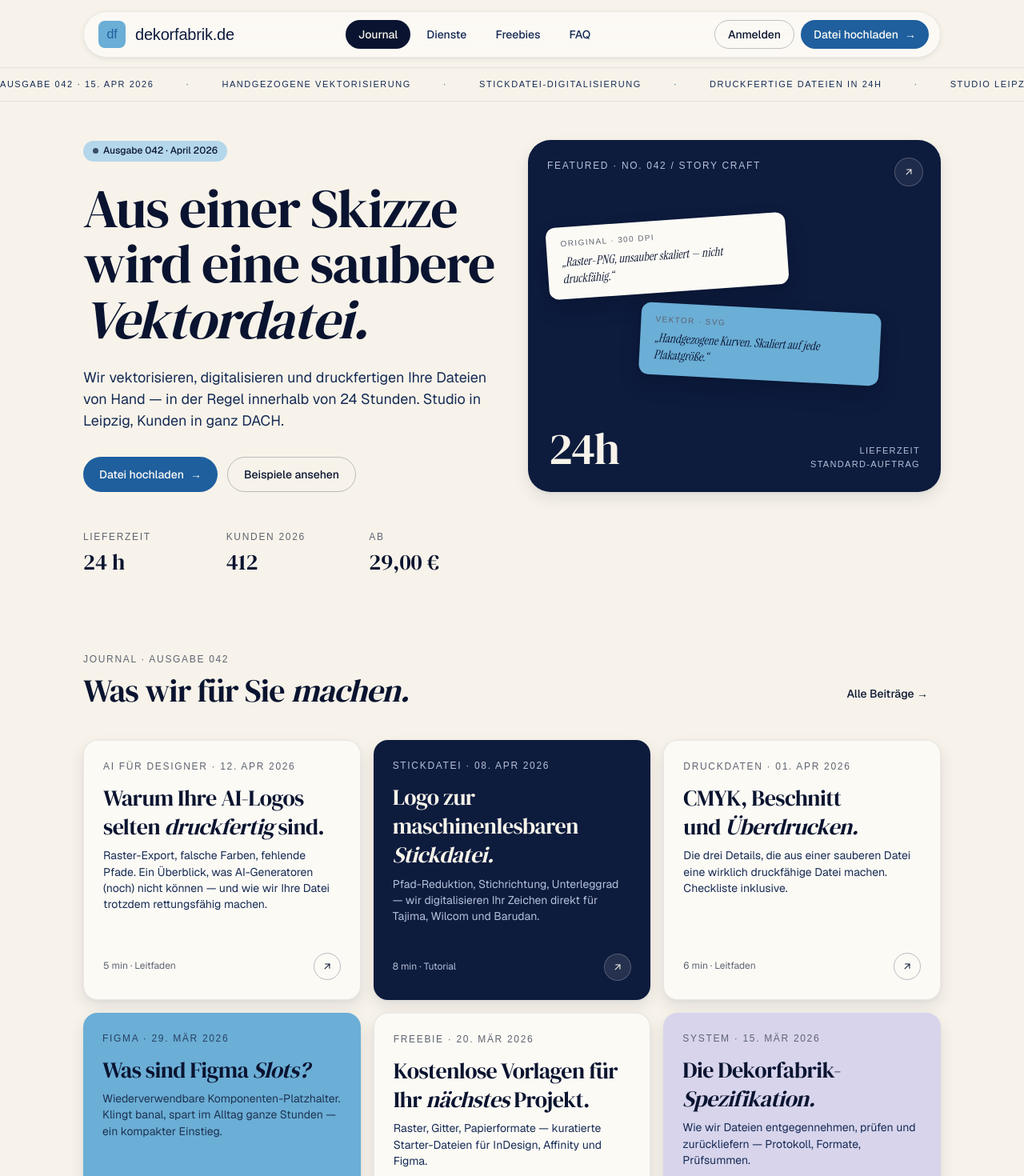
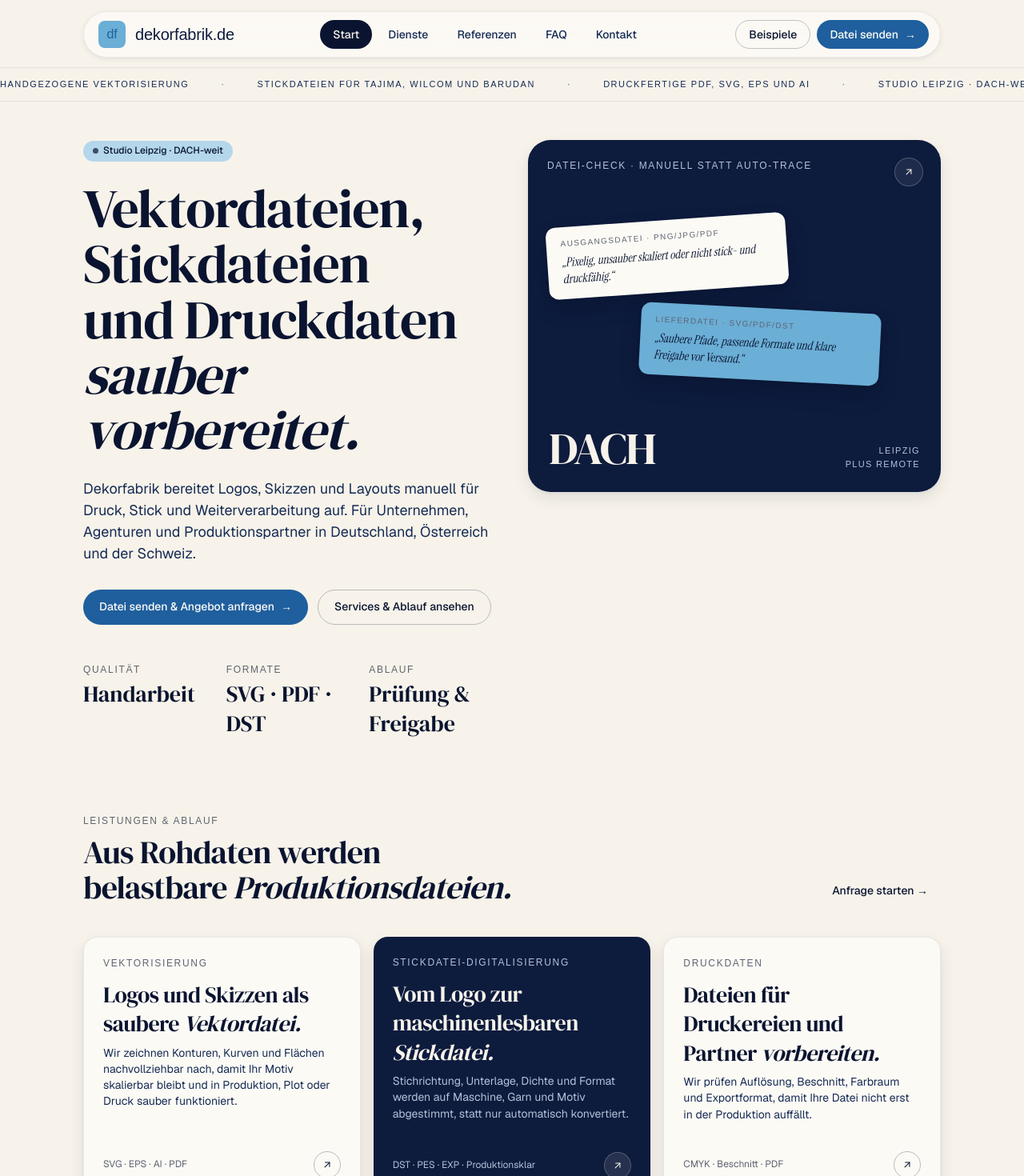
Before and after one commit to strukturunion-mmw/clc_dekorfabrik_website, a Next.js app: page / in a window 1280 px wide. Shown: the top 1470 px of the page at 80% size. Built offline with nearby package versions, Linux system fonts and the light colour scheme; a web font is replaced by a local one.

Commit message:
Clarify home page value proposition

```diff
--- a/src/app/page.tsx
+++ b/src/app/page.tsx
@@ -9,19 +9,20 @@ import { Footer } from "@/components/sections/Footer";
 import { SiteHeader } from "@/components/sections/SiteHeader";
 
 const navLinks: NavLink[] = [
-  { href: "/journal", label: "Journal", active: true },
+  { href: "/", label: "Start", active: true },
   { href: "/dienste", label: "Dienste" },
-  { href: "/freebies", label: "Freebies" },
+  { href: "/referenzen", label: "Referenzen" },
   { href: "/faq", label: "FAQ" },
+  { href: "/kontakt", label: "Kontakt" },
 ];
 
 const marqueeItems = [
-  "Ausgabe 042 · 15. Apr 2026",
   "Handgezogene Vektorisierung",
-  "Stickdatei-Digitalisierung",
-  "Druckfertige Dateien in 24h",
+  "Stickdateien für Tajima, Wilcom und Barudan",
+  "Druckfertige PDF, SVG, EPS und AI",
   "Studio Leipzig · DACH-weit",
-  "April-Kurs offen",
+  "Freigabe vor Lieferung",
+  "Datei-Check für Unternehmen und Agenturen",
 ];
 
 const ctaSteps: CtaStep[] = [
@@ -88,124 +89,131 @@ export default function HomePage() {
         >
           <div>
             <Pill tone="sky" dot>
-              Ausgabe 042 · April 2026
+              Studio Leipzig · DACH-weit
             </Pill>
 
             <h1
               id="hero-title"
               className="mt-6 font-display text-d4 font-normal text-balance text-navy-900 md:text-d3 lg:text-d2"
             >
-              Aus einer Skizze wird eine saubere{" "}
-              <em className="italic">Vektordatei.</em>
+              Vektordateien, Stickdateien und Druckdaten{" "}
+              <em className="italic">sauber vorbereitet.</em>
             </h1>
 
             <p className="mt-6 max-w-xl font-sans text-md text-navy-700">
-              Wir vektorisieren, digitalisieren und druckfertigen Ihre Dateien
-              von Hand — in der Regel innerhalb von 24 Stunden. Studio in
-              Leipzig, Kunden in ganz DACH.
+              Dekorfabrik bereitet Logos, Skizzen und Layouts manuell für
+              Druck, Stick und Weiterverarbeitung auf. Für Unternehmen,
+              Agenturen und Produktionspartner in Deutschland, Österreich und
+              der Schweiz.
             </p>
 
             <div className="mt-8 flex flex-wrap items-center gap-3">
-              <LinkButton variant="brand" href="/upload">
-                Datei hochladen <span aria-hidden="true">→</span>
+              <LinkButton variant="brand" href="/kontakt">
+                Datei senden & Angebot anfragen <span aria-hidden="true">→</span>
               </LinkButton>
-              <LinkButton variant="secondary" href="/referenzen">
-                Beispiele ansehen
+              <LinkButton variant="secondary" href="#leistungen">
+                Services & Ablauf ansehen
               </LinkButton>
             </div>
 
-            <dl className="mt-12 grid max-w-lg grid-cols-3 gap-6 font-sans">
+            <dl className="mt-12 grid max-w-lg grid-cols-1 gap-5 font-sans sm:grid-cols-3 sm:gap-6">
               <div>
                 <dt className="font-brand text-xs uppercase tracking-brand text-ink-500">
-                  Lieferzeit
+                  Qualität
                 </dt>
-                <dd className="mt-1 font-display text-xl text-navy-900">24 h</dd>
+                <dd className="mt-1 font-display text-xl text-navy-900">
+                  Handarbeit
+                </dd>
               </div>
               <div>
                 <dt className="font-brand text-xs uppercase tracking-brand text-ink-500">
-                  Kunden 2026
+                  Formate
                 </dt>
-                <dd className="mt-1 font-display text-xl text-navy-900">412</dd>
+                <dd className="mt-1 font-display text-xl text-navy-900">
+                  SVG · PDF · DST
+                </dd>
               </div>
               <div>
                 <dt className="font-brand text-xs uppercase tracking-brand text-ink-500">
-                  Ab
+                  Ablauf
                 </dt>
                 <dd className="mt-1 font-display text-xl text-navy-900">
-                  29,00 €
+                  Prüfung & Freigabe
                 </dd>
               </div>
             </dl>
           </div>
 
           <CardFeatureNavy
-            eyebrow="Featured · No. 042 / Story craft"
-            href="/journal/vektorisierung-statt-autotrace"
-            metric="24h"
+            eyebrow="Datei-Check · Manuell statt Auto-Trace"
+            href="#leistungen"
+            metric="DACH"
             metricLabel={
               <>
-                Lieferzeit
+                Leipzig
                 <br />
-                Standard-Auftrag
+                plus Remote
               </>
             }
             papers={[
               {
                 tone: "cream",
-                label: "Original · 300 dpi",
+                label: "Ausgangsdatei · PNG/JPG/PDF",
                 quote:
-                  "„Raster-PNG, unsauber skaliert — nicht druckfähig.“",
+                  "„Pixelig, unsauber skaliert oder nicht stick- und druckfähig.“",
               },
               {
                 tone: "sky",
-                label: "Vektor · SVG",
+                label: "Lieferdatei · SVG/PDF/DST",
                 quote:
-                  "„Handgezogene Kurven. Skaliert auf jede Plakatgröße.“",
+                  "„Saubere Pfade, passende Formate und klare Freigabe vor Versand.“",
               },
             ]}
-            ariaLabel="Zum Feature-Artikel: handgezogene Vektorisierung statt Auto-Trace"
+            ariaLabel="Zu Leistungen und Ablauf für handgeprüfte Produktionsdateien"
           />
         </section>
 
-        {/* Cards grid — alternating cream / navy / sky / clay rhythm */}
+        {/* Service cards — alternating cream / navy / sky / clay rhythm */}
         <section
           className="mx-auto max-w-content px-6 pb-24"
-          aria-labelledby="journal-title"
+          aria-labelledby="leistungen-title"
+          id="leistungen"
         >
           <div className="flex items-end justify-between gap-6">
             <div>
               <div className="font-brand text-xs uppercase tracking-brand text-ink-500">
-                Journal · Ausgabe 042
+                Leistungen & Ablauf
               </div>
               <h2
-                id="journal-title"
+                id="leistungen-title"
                 className="mt-2 font-display text-d4 font-normal text-balance text-navy-900"
               >
-                Was wir für Sie <em className="italic">machen.</em>
+                Aus Rohdaten werden belastbare{" "}
+                <em className="italic">Produktionsdateien.</em>
               </h2>
             </div>
             <LinkButton
-              href="/journal"
+              href="/kontakt"
               variant="ghost"
               size="sm"
               className="hidden md:inline-flex"
             >
-              Alle Beiträge →
+              Anfrage starten →
             </LinkButton>
           </div>
 
           <div className="mt-10 grid gap-4 md:grid-cols-2 lg:grid-cols-3">
             <CardCream
-              eyebrow="AI für Designer · 12. Apr 2026"
+              eyebrow="Vektorisierung"
               title={
                 <>
-                  Warum Ihre AI-Logos selten{" "}
-                  <em className="italic">druckfertig</em> sind.
+                  Logos und Skizzen als saubere{" "}
+                  <em className="italic">Vektordatei.</em>
                 </>
               }
-              body="Raster-Export, falsche Farben, fehlende Pfade. Ein Überblick, was AI-Generatoren (noch) nicht können — und wie wir Ihre Datei trotzdem rettungsfähig machen."
-              meta="5 min · Leitfaden"
-              href="/journal/ai-logos-druckfertig"
+              body="Wir zeichnen Konturen, Kurven und Flächen nachvollziehbar nach, damit Ihr Motiv skalierbar bleibt und in Produktion, Plot oder Druck sauber funktioniert."
+              meta="SVG · EPS · AI · PDF"
+              href="/dienste/vektorisierung"
             />
 
             <article
@@ -213,21 +221,21 @@ export default function HomePage() {
               style={{ minHeight: 280 }}
             >
               <div className="font-brand text-xs uppercase tracking-brand text-navy-200">
-                Stickdatei · 08. Apr 2026
+                Stickdatei-Digitalisierung
               </div>
               <h3 className="mt-3 mb-2 font-display text-xl font-normal tracking-tight text-balance text-paper-100">
-                Logo zur maschinenlesbaren{" "}
+                Vom Logo zur maschinenlesbaren{" "}
                 <em className="italic">Stickdatei.</em>
               </h3>
               <p className="mb-5 font-sans text-sm text-navy-200">
-                Pfad-Reduktion, Stichrichtung, Unterleggrad — wir digitalisieren
-                Ihr Zeichen direkt für Tajima, Wilcom und Barudan.
+                Stichrichtung, Unterlage, Dichte und Format werden auf Maschine,
+                Garn und Motiv abgestimmt, statt nur automatisch konvertiert.
               </p>
               <div className="mt-auto flex items-center justify-between pt-4 font-sans text-xs text-navy-200">
-                <span>8 min · Tutorial</span>
+                <span>DST · PES · EXP · Produktionsklar</span>
                 <a
-                  href="/journal/stickdatei-digitalisieren"
-                  aria-label="Artikel lesen: Logo zur maschinenlesbaren Stickdatei"
+                  href="/dienste/stickdatei"
+                  aria-label="Mehr zur Stickdatei-Digitalisierung"
                   className="inline-flex items-center justify-center rounded-full text-paper-100 no-underline focus:outline-none focus-visible:outline-2 focus-visible:outline-paper-100 focus-visible:outline-offset-2"
                   style={{
                     width: 34,
@@ -258,16 +266,16 @@ export default function HomePage() {
             </article>
 
             <CardCream
-              eyebrow="Druckdaten · 01. Apr 2026"
+              eyebrow="Druckdaten"
               title={
                 <>
-                  CMYK, Beschnitt und{" "}
-                  <em className="italic">Überdrucken.</em>
+                  Dateien für Druckereien und Partner{" "}
+                  <em className="italic">vorbereiten.</em>
                 </>
               }
-              body="Die drei Details, die aus einer sauberen Datei eine wirklich druckfähige Datei machen. Checkliste inklusive."
-              meta="6 min · Leitfaden"
-              href="/journal/druckdaten-checkliste"
+              body="Wir prüfen Auflösung, Beschnitt, Farbraum und Exportformat, damit Ihre Datei nicht erst in der Produktion auffällt."
+              meta="CMYK · Beschnitt · PDF"
+              href="/dienste/druckdaten"
             />
 
             <article
@@ -275,20 +283,22 @@ export default function HomePage() {
               style={{ minHeight: 280 }}
             >
               <div className="font-brand text-xs uppercase tracking-brand text-navy-900/70">
-                Figma · 29. Mär 2026
+                Ablauf
               </div>
               <h3 className="mt-3 mb-2 font-display text-xl font-normal tracking-tight text-balance text-navy-900">
-                Was sind Figma <em className="italic">Slots?</em>
+                Erst prüfen, dann umsetzen und{" "}
+                <em className="italic">freigeben.</em>
               </h3>
               <p className="mb-5 font-sans text-sm text-navy-900/80">
-                Wiederverwendbare Komponenten-Platzhalter. Klingt banal, spart
-                im Alltag ganze Stunden — ein kompakter Einstieg.
+                Sie senden Datei und Zielmedium. Wir klären Machbarkeit, Format
+                und Aufwand, setzen manuell um und liefern erst nach sauberer
+                Abstimmung.
               </p>
               <div className="mt-auto flex items-center justify-between pt-4 font-sans text-xs text-navy-900/70">
-                <span>4 min · Tutorial</span>
+                <span>Upload · Check · Freigabe · Lieferung</span>
                 <a
-                  href="/journal/figma-slots"
-                  aria-label="Artikel lesen: Was sind Figma Slots"
+                  href="/kontakt"
+                  aria-label="Datei für Prüfung und Angebot senden"
                   className="inline-flex items-center justify-center rounded-full text-navy-900 no-underline focus:outline-none focus-visible:outline-2 focus-visible:outline-clay-500 focus-visible:outline-offset-2"
                   style={{
                     width: 34,
@@ -318,16 +328,16 @@ export default function HomePage() {
             </article>
 
             <CardCream
-              eyebrow="Freebie · 20. Mär 2026"
+              eyebrow="Für wen"
               title={
                 <>
-                  Kostenlose Vorlagen für Ihr{" "}
-                  <em className="italic">nächstes</em> Projekt.
+                  Für Betriebe, Agenturen und{" "}
+                  <em className="italic">Produktionspartner.</em>
                 </>
               }
-              body="Raster, Gitter, Papierformate — kuratierte Starter-Dateien für InDesign, Affinity und Figma."
-              meta="3 min · Freebie"
-              href="/freebies"
+              body="Ob einmaliger Logo-Rettungsauftrag oder wiederkehrende Reinzeichnung: Dekorfabrik arbeitet DACH-weit für Teams, die verlässliche Dateien brauchen."
+              meta="B2B · DACH · Leipzig"
+              href="/referenzen"
             />
 
             <article
@@ -335,20 +345,21 @@ export default function HomePage() {
               style={{ minHeight: 280 }}
             >
               <div className="font-brand text-xs uppercase tracking-brand text-ink-500">
-                System · 15. Mär 2026
+                Qualitätssicherung
               </div>
               <h3 className="mt-3 mb-2 font-display text-xl font-normal tracking-tight text-balance text-navy-900">
-                Die Dekorfabrik-<em className="italic">Spezifikation.</em>
+                Formate, Pfade und Details werden{" "}
+                <em className="italic">geprüft.</em>
               </h3>
               <p className="mb-5 font-sans text-sm text-navy-700">
-                Wie wir Dateien entgegennehmen, prüfen und zurückliefern —
-                Protokoll, Formate, Prüfsummen.
+                Jede Rückgabe enthält die passenden Produktionsformate und eine
+                klare Einordnung, wofür die Dateien freigegeben sind.
               </p>
               <div className="mt-auto flex items-center justify-between pt-4 font-mono text-xs text-ink-500">
-                <span>df-spec · v1.0</span>
+                <span>svg · pdf · eps · dst</span>
                 <a
-                  href="/system/spezifikation"
-                  aria-label="Artikel lesen: Die Dekorfabrik-Spezifikation"
+                  href="/kontakt"
+                  aria-label="Datei-Check bei Dekorfabrik anfragen"
                   className="inline-flex items-center justify-center rounded-full text-navy-900 no-underline focus:outline-none focus-visible:outline-2 focus-visible:outline-clay-500 focus-visible:outline-offset-2"
                   style={{
                     width: 34,
@@ -379,8 +390,8 @@ export default function HomePage() {
           </div>
 
           <div className="mt-8 flex md:hidden">
-            <LinkButton href="/journal" variant="ghost" size="sm">
-              Alle Beiträge →
+            <LinkButton href="/kontakt" variant="ghost" size="sm">
+              Anfrage starten →
             </LinkButton>
           </div>
         </section>
@@ -388,25 +399,22 @@ export default function HomePage() {
         {/* Clay CTA panel — the one warm moment */}
         <section className="mx-auto max-w-content px-6 pb-24">
           <CtaPanel
-            eyebrow="April-Kurs · offen"
+            eyebrow="Anfrage · Datei-Check"
             title={
               <>
-                Werden Sie <em className="italic">Kunde.</em> Von der ersten
-                Datei bis zur fertigen Lieferung.
+                Senden Sie Ihre <em className="italic">Datei.</em> Wir klären
+                Format, Aufwand und nächsten Schritt.
               </>
             }
             body={
               <>
-                Strukturierter Ablauf, echte Handarbeit, klare Preise. Kein
-                Abonnement, keine Wartezeit.{" "}
-                <strong className="font-medium text-paper-100">
-                  412 Kunden
-                </strong>{" "}
-                haben 2026 bereits geliefert.
+                Strukturierter Ablauf, echte Handarbeit und klare Freigabe.
+                Beschreiben Sie kurz Zielmedium, Formatwunsch und Termin; wir
+                melden uns mit der passenden Umsetzung.
               </>
             }
             steps={ctaSteps}
-            action={{ label: "Auftrag freigeben", href: "/auftrag" }}
+            action={{ label: "Datei senden & Angebot anfragen", href: "/kontakt" }}
           />
         </section>
       </main>
--- a/src/components/ui/Nav.tsx
+++ b/src/components/ui/Nav.tsx
@@ -2,7 +2,7 @@
 
 import Link from "next/link";
 import { useState, type ReactNode } from "react";
-import { Button } from "./Button";
+import { LinkButton } from "./Button";
 
 export type NavLink = {
   href: string;
@@ -14,18 +14,18 @@ type NavProps = {
   links: NavLink[];
   /** Aria label for the primary nav landmark. */
   ariaLabel?: string;
-  /** Optional custom action slot (defaults to Anmelden + Datei hochladen). */
+  /** Optional custom action slot (defaults to examples + contact/upload). */
   actions?: ReactNode;
 };
 
 const defaultActions = (
   <>
-    <Button variant="secondary" size="sm">
-      Anmelden
-    </Button>
-    <Button variant="brand" size="sm">
-      Datei hochladen <span aria-hidden="true">→</span>
-    </Button>
+    <LinkButton variant="secondary" size="sm" href="/referenzen">
+      Beispiele
+    </LinkButton>
+    <LinkButton variant="brand" size="sm" href="/kontakt">
+      Datei senden <span aria-hidden="true">→</span>
+    </LinkButton>
   </>
 );
 
```
